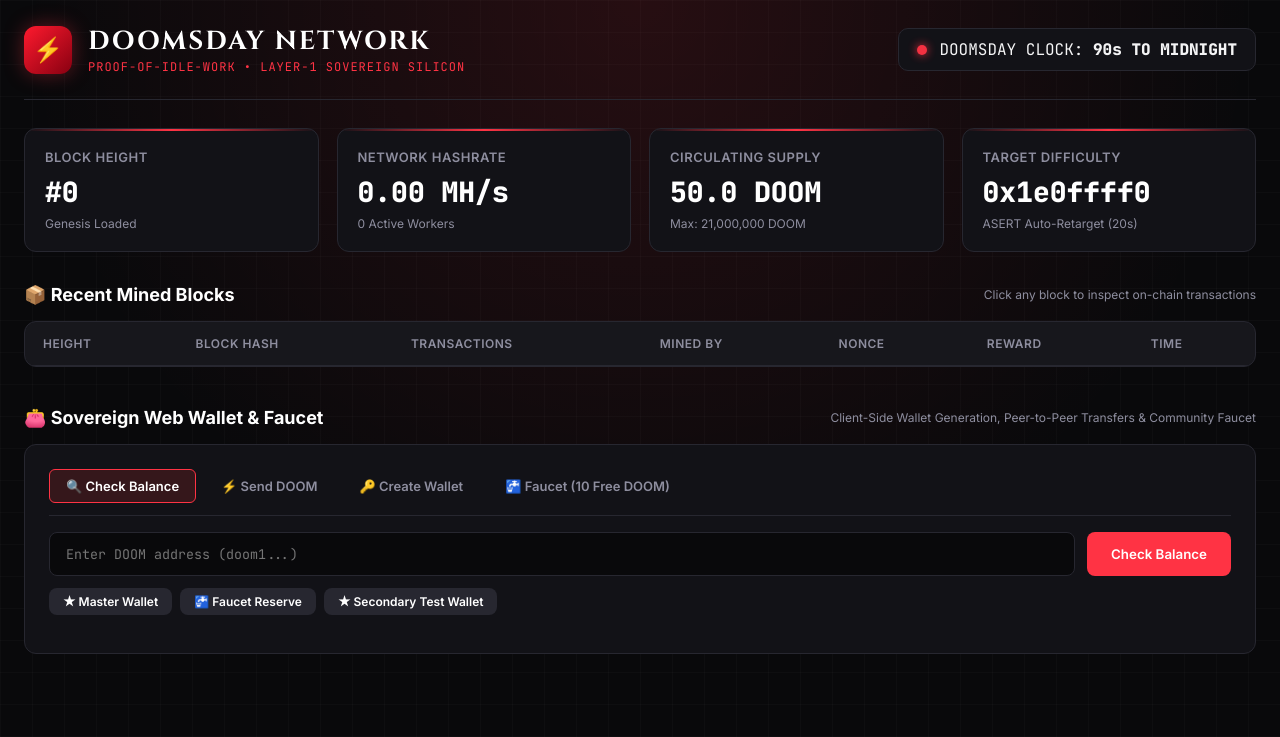
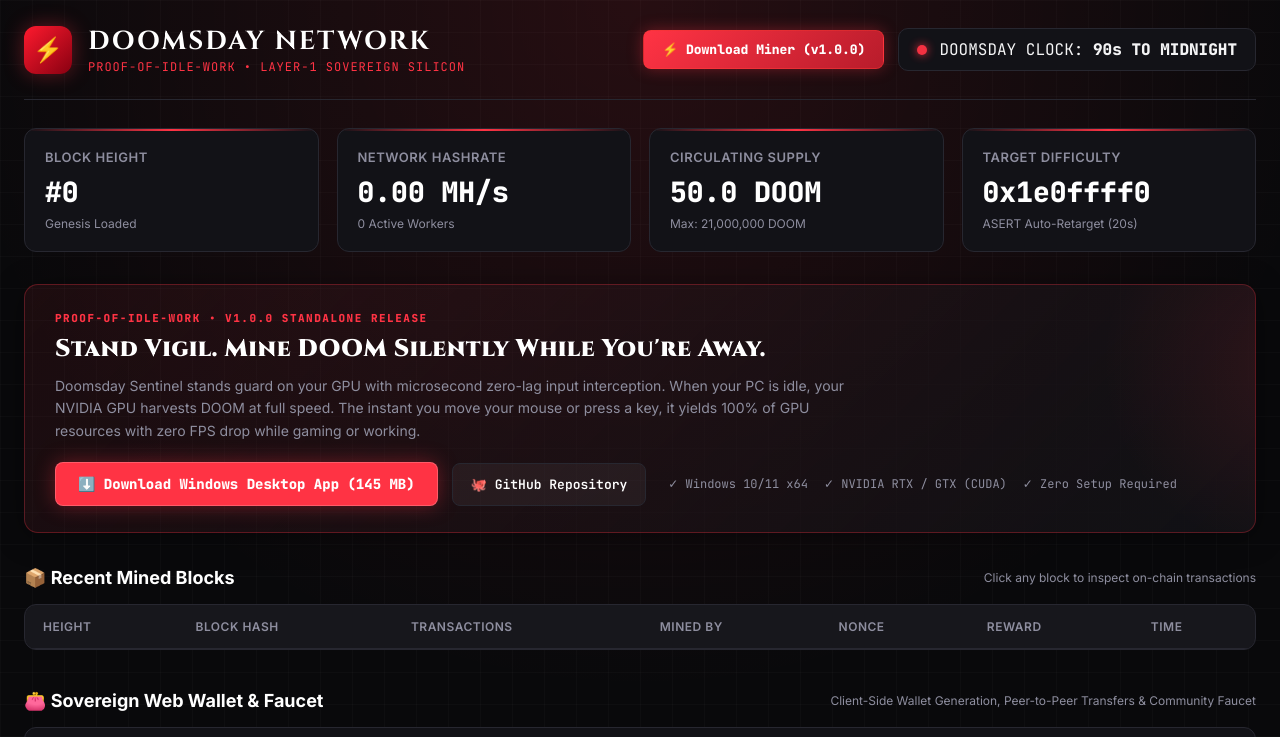
Before and after one commit to doomsday-network/doomsday, a plain HTML site: page web/index.html in a window 1280 px wide. Shown: the top 737 px of the page. Drawn offline with Linux system fonts and the light colour scheme; no server answers.

Commit message:
feat(web): add desktop miner download button and PoIW hero banner

```diff
--- a/web/index.html
+++ b/web/index.html
@@ -102,6 +102,129 @@
       0% { opacity: 0.4; }
       50% { opacity: 1; }
       100% { opacity: 0.4; }
+    }
+
+    .btn-download {
+      background: linear-gradient(135deg, var(--primary) 0%, #b81c2b 100%);
+      color: #fff;
+      text-decoration: none;
+      font-family: 'JetBrains Mono', monospace;
+      font-size: 13px;
+      font-weight: 700;
+      padding: 10px 18px;
+      border-radius: 8px;
+      display: inline-flex;
+      align-items: center;
+      gap: 8px;
+      box-shadow: 0 0 15px var(--primary-glow);
+      transition: all 0.2s ease;
+      border: 1px solid rgba(255, 59, 48, 0.4);
+    }
+    .btn-download:hover {
+      transform: translateY(-2px);
+      box-shadow: 0 0 25px var(--primary-glow);
+      background: linear-gradient(135deg, #ff4d40 0%, #d12233 100%);
+    }
+
+    /* HERO BANNER */
+    .hero-banner {
+      background: linear-gradient(135deg, rgba(255, 51, 68, 0.08) 0%, rgba(18, 18, 22, 0.95) 100%);
+      border: 1px solid rgba(255, 51, 68, 0.3);
+      border-radius: 14px;
+      padding: 26px 30px;
+      margin-bottom: 34px;
+      position: relative;
+      overflow: hidden;
+      box-shadow: 0 4px 30px rgba(0, 0, 0, 0.4);
+    }
+    .hero-banner::after {
+      content: '';
+      position: absolute;
+      top: -50%;
+      right: -20%;
+      width: 400px;
+      height: 400px;
+      background: radial-gradient(circle, rgba(255, 51, 68, 0.12) 0%, transparent 70%);
+      pointer-events: none;
+    }
+    .hero-badge {
+      font-family: 'JetBrains Mono', monospace;
+      font-size: 11px;
+      font-weight: 700;
+      letter-spacing: 1.5px;
+      color: var(--primary);
+      text-transform: uppercase;
+      margin-bottom: 8px;
+    }
+    .hero-title {
+      font-family: 'Cinzel', serif;
+      font-size: 24px;
+      font-weight: 800;
+      color: #fff;
+      margin-bottom: 10px;
+      letter-spacing: 0.5px;
+    }
+    .hero-desc {
+      font-size: 14px;
+      line-height: 1.6;
+      color: var(--text-muted);
+      max-width: 820px;
+      margin-bottom: 20px;
+    }
+    .hero-actions {
+      display: flex;
+      align-items: center;
+      gap: 14px;
+      flex-wrap: wrap;
+    }
+    .btn-hero-primary {
+      background: var(--primary);
+      color: #fff;
+      text-decoration: none;
+      font-family: 'JetBrains Mono', monospace;
+      font-size: 14px;
+      font-weight: 700;
+      padding: 12px 22px;
+      border-radius: 8px;
+      display: inline-flex;
+      align-items: center;
+      gap: 8px;
+      box-shadow: 0 0 20px var(--primary-glow);
+      transition: all 0.2s ease;
+      border: 1px solid rgba(255, 255, 255, 0.2);
+    }
+    .btn-hero-primary:hover {
+      transform: translateY(-2px);
+      box-shadow: 0 0 30px var(--primary-glow);
+      background: #ff4755;
+    }
+    .btn-hero-secondary {
+      background: rgba(255, 255, 255, 0.05);
+      color: #fff;
+      text-decoration: none;
+      font-family: 'JetBrains Mono', monospace;
+      font-size: 13px;
+      font-weight: 600;
+      padding: 12px 18px;
+      border-radius: 8px;
+      display: inline-flex;
+      align-items: center;
+      gap: 8px;
+      border: 1px solid var(--card-border);
+      transition: all 0.2s;
+    }
+    .btn-hero-secondary:hover {
+      background: rgba(255, 255, 255, 0.1);
+      border-color: rgba(255, 255, 255, 0.2);
+    }
+    .hero-meta {
+      display: flex;
+      gap: 16px;
+      font-size: 12px;
+      color: var(--text-muted);
+      font-family: 'JetBrains Mono', monospace;
+      margin-left: 8px;
+      flex-wrap: wrap;
     }
 
     /* METRIC CARDS */
@@ -265,9 +388,14 @@
           <div class="tagline">Proof-of-Idle-Work • Layer-1 Sovereign Silicon</div>
         </div>
       </div>
-      <div class="clock-widget">
-        <div class="clock-dot"></div>
-        <span>DOOMSDAY CLOCK: <strong>90s TO MIDNIGHT</strong></span>
+      <div style="display: flex; align-items: center; gap: 14px; flex-wrap: wrap;">
+        <a href="https://github.com/doomsday-network/doomsday/releases/download/v1.0.0/Doomsday-v1.0.0-windows-x64.zip" class="btn-download" target="_blank">
+          <span>⚡ Download Miner (v1.0.0)</span>
+        </a>
+        <div class="clock-widget">
+          <div class="clock-dot"></div>
+          <span>DOOMSDAY CLOCK: <strong>90s TO MIDNIGHT</strong></span>
+        </div>
       </div>
     </header>
 
@@ -292,6 +420,32 @@
         <div class="metric-title">Target Difficulty</div>
         <div class="metric-value" id="val-diff">0x1e0ffff0</div>
         <div class="metric-sub">ASERT Auto-Retarget (20s)</div>
+      </div>
+    </div>
+
+    <!-- DOWNLOAD & MINING HERO BANNER -->
+    <div class="hero-banner">
+      <div class="hero-content">
+        <div class="hero-badge">PROOF-OF-IDLE-WORK • V1.0.0 STANDALONE RELEASE</div>
+        <h2 class="hero-title">Stand Vigil. Mine DOOM Silently While You're Away.</h2>
+        <p class="hero-desc">
+          Doomsday Sentinel stands guard on your GPU with microsecond zero-lag input interception.
+          When your PC is idle, your NVIDIA GPU harvests DOOM at full speed. The instant you move your mouse or press a key,
+          it yields 100% of GPU resources with zero FPS drop while gaming or working.
+        </p>
+        <div class="hero-actions">
+          <a href="https://github.com/doomsday-network/doomsday/releases/download/v1.0.0/Doomsday-v1.0.0-windows-x64.zip" class="btn-hero-primary" target="_blank">
+            <span>⬇️ Download Windows Desktop App (145 MB)</span>
+          </a>
+          <a href="https://github.com/doomsday-network/doomsday" class="btn-hero-secondary" target="_blank">
+            <span>🐙 GitHub Repository</span>
+          </a>
+          <div class="hero-meta">
+            <span>✓ Windows 10/11 x64</span>
+            <span>✓ NVIDIA RTX / GTX (CUDA)</span>
+            <span>✓ Zero Setup Required</span>
+          </div>
+        </div>
       </div>
     </div>
 
```
